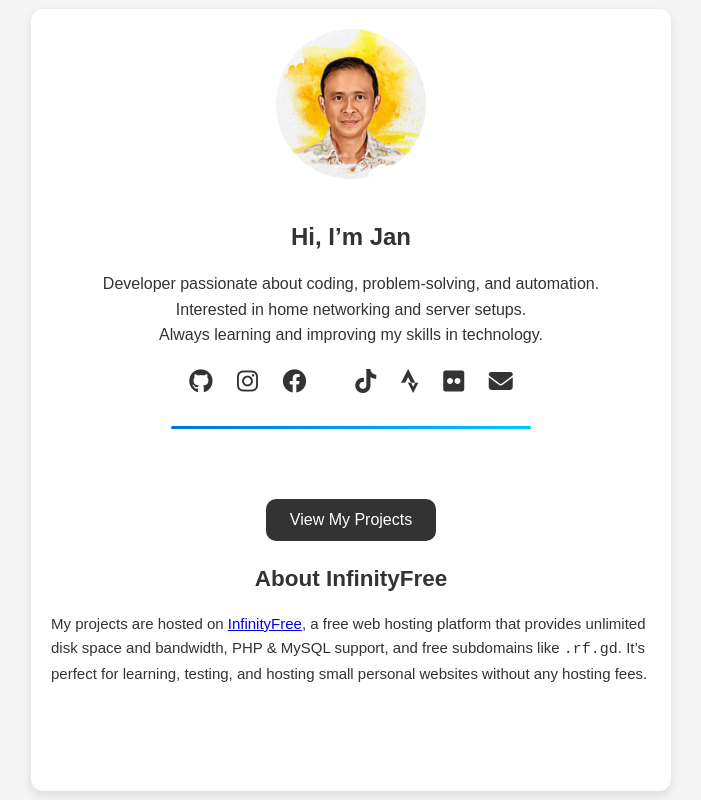
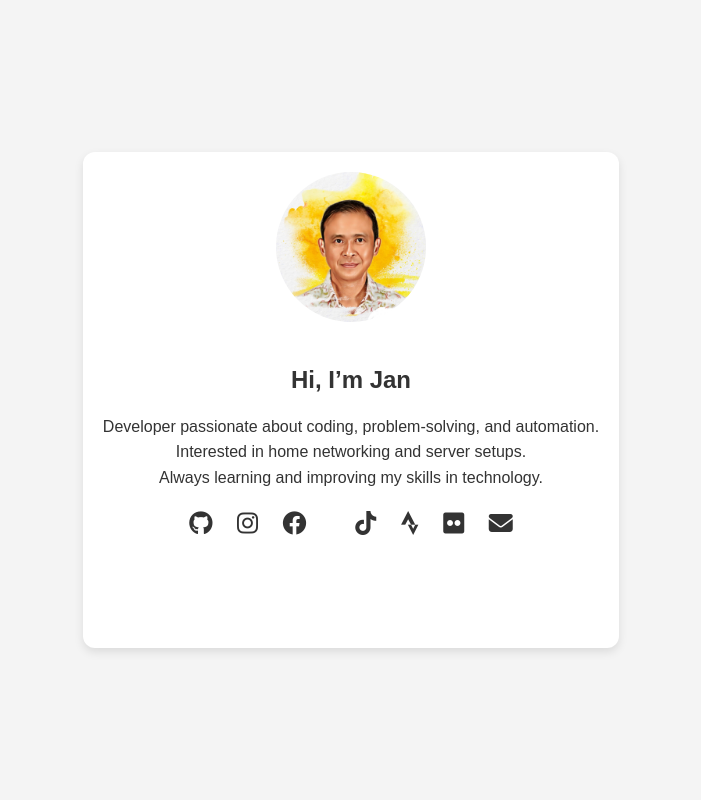
Before and after one commit to janrdarwin/git, a plain HTML site: page index.html in a window 1280 px wide. Shown: the whole page, without its empty margins (289-990 px from the left). Drawn offline with Linux system fonts and the light colour scheme.

Commit message:
Update index.html

```diff
--- a/index.html
+++ b/index.html
@@ -37,24 +37,6 @@
         </div>
       </section>
 
-      <!-- Section 2: Projects & InfinityFree -->
-      <section id="projects">
-        <div class="projects-link">
-          <a href="https://ratulangi.rf.gd/" target="_blank" class="btn">View My Projects</a>
-        </div>
-
-        <div class="inf-section">
-          <h2>About InfinityFree</h2>
-          <p>
-            My projects are hosted on
-            <a href="https://www.infinityfree.com" target="_blank">InfinityFree</a>,
-            a free web hosting platform that provides unlimited disk space and bandwidth,
-            PHP & MySQL support, and free subdomains like <code>.rf.gd</code>.
-            It’s perfect for learning, testing, and hosting small personal websites without any hosting fees.
-          </p>
-        </div>
-      </section>
-
     </div>
   </body>
 </html>
```
